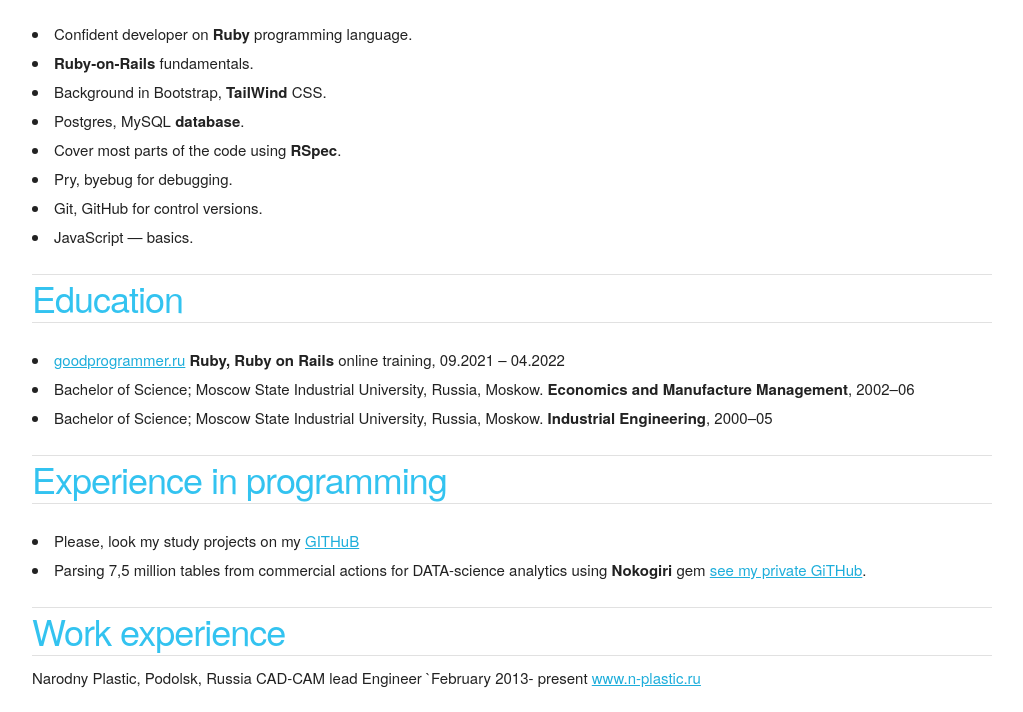
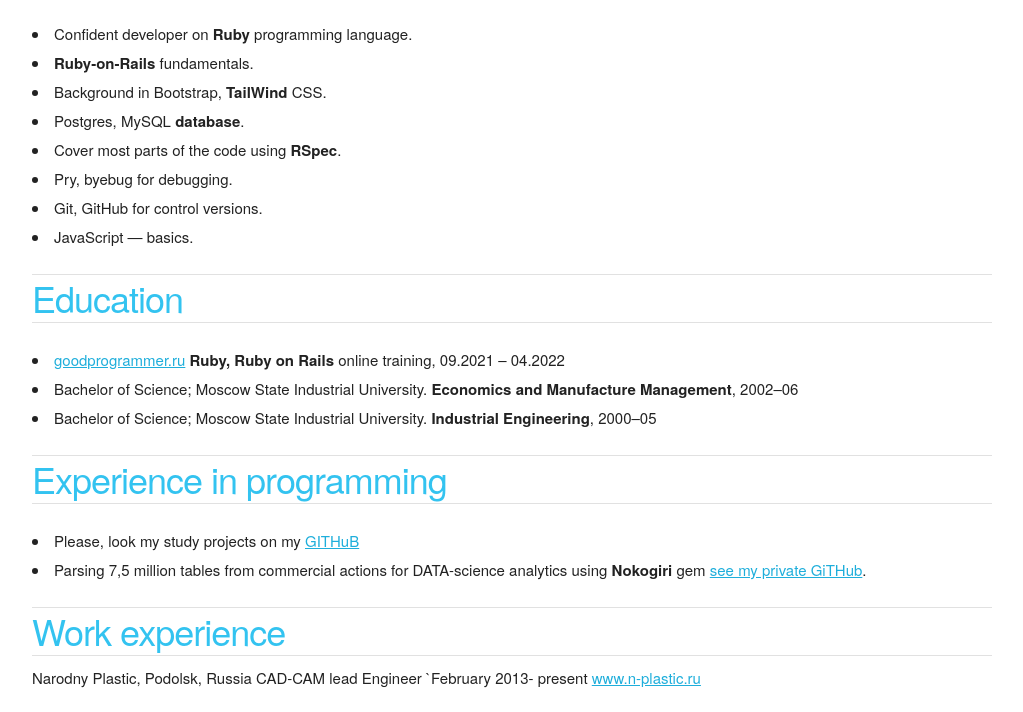
Before and after one commit to StanTim/CV, a plain HTML site: page index.html in a window 1280 px wide. Shown: the part 377-1089 px from the top of the page, without its empty margins (128-1151 px from the left). Drawn offline with Linux system fonts and the light colour scheme.

Commit message:
edit university

```diff
--- a/index.html
+++ b/index.html
@@ -68,11 +68,11 @@
     <li><a href="https://goodprogrammer.ru">goodprogrammer.ru</a>
       <b>Ruby, Ruby on Rails</b> online training, 09.2021 – 04.2022
     </li>
-    <li>Bachelor of Science; Moscow State Industrial University, Russia, Moskow.
+    <li>Bachelor of Science; Moscow State Industrial University.
 
       <b>Economics and Manufacture Management</b>, 2002–06
     </li>
-    <li>Bachelor of Science; Moscow State Industrial University, Russia, Moskow.
+    <li>Bachelor of Science; Moscow State Industrial University.
       <b>Industrial Engineering</b>, 2000–05
     </li>
     </p>
```
